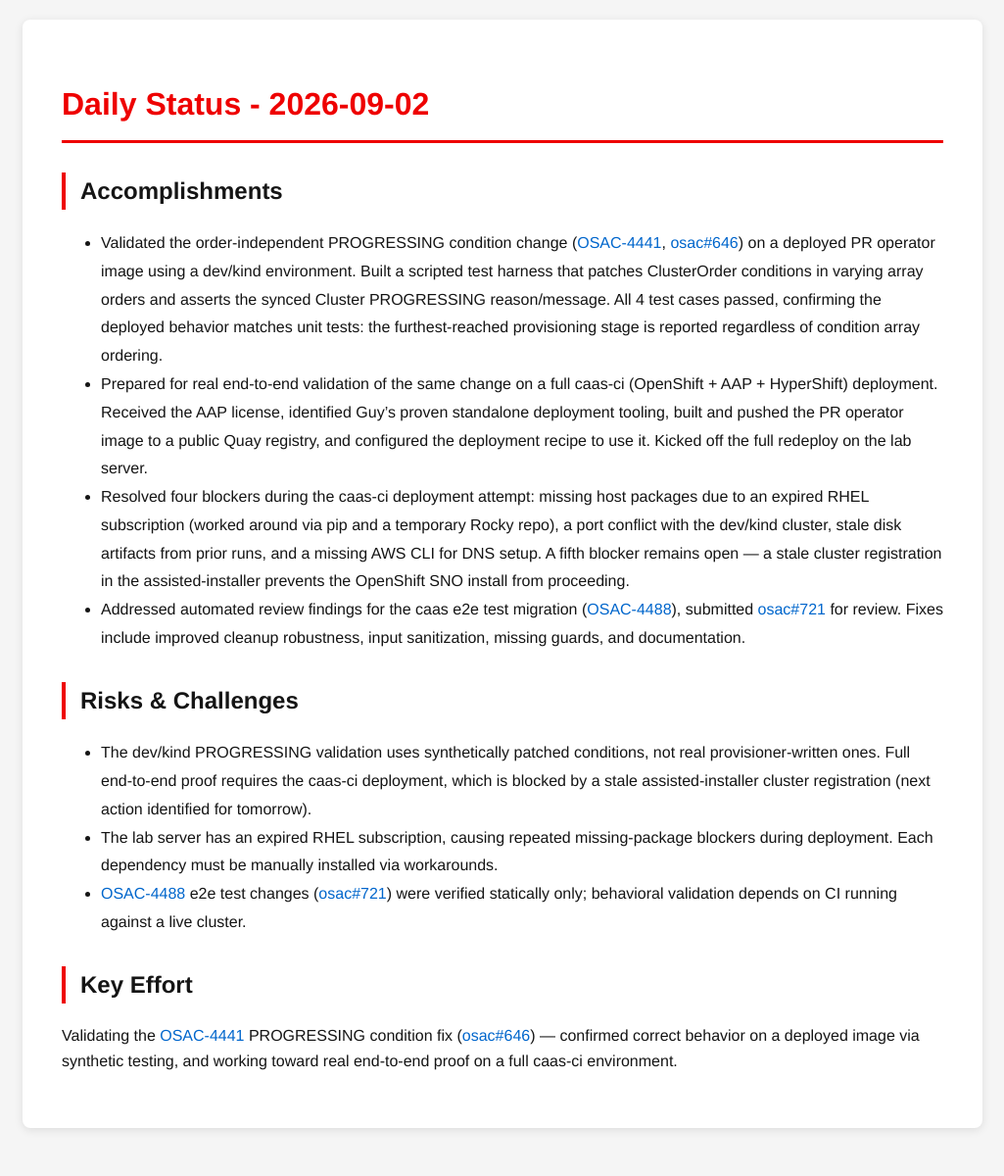
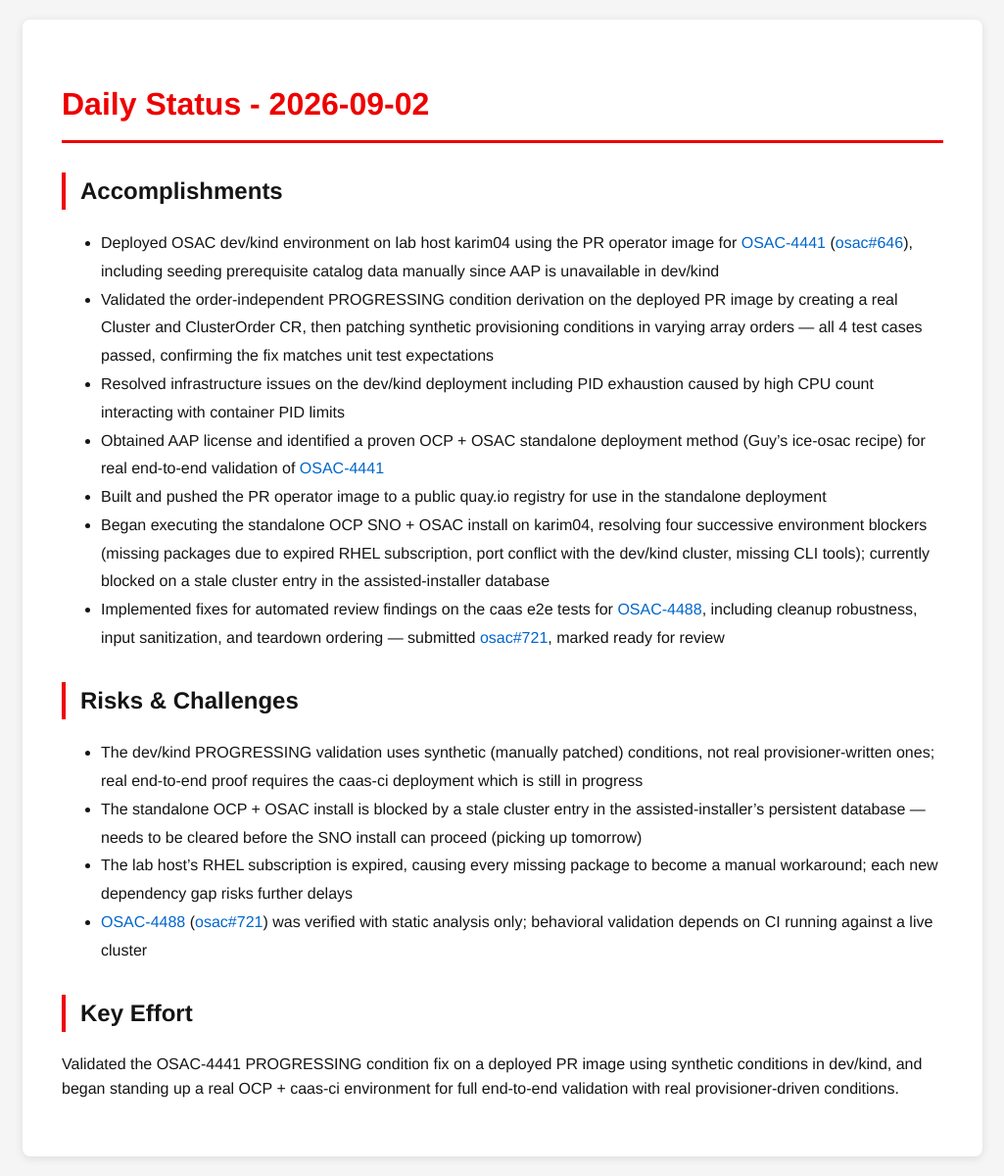
Before and after one commit to tzvatot/daily-status, a Jekyll site: the page built from 2026-09-02.md, in a window 1280 px wide. Shown: the whole page at 98% size, without its empty margins (127-1152 px from the left). Built offline with Jekyll 4.4.1, drawn with Linux system fonts in a browser that asks for light colours; before the commit the page ends 1171 px from its top, so only the background shows below that.

Commit message:
Daily status update - 2026-09-02

```diff
--- a/2026-09-02.md
+++ b/2026-09-02.md
@@ -7,15 +7,19 @@
 # Daily Status - 2026-09-02
 
 ## Accomplishments
-- Validated the order-independent PROGRESSING condition change ([OSAC-4441](https://redhat.atlassian.net/browse/OSAC-4441), [osac#646](https://github.com/osac-project/osac/pull/646)) on a deployed PR operator image using a dev/kind environment. Built a scripted test harness that patches ClusterOrder conditions in varying array orders and asserts the synced Cluster PROGRESSING reason/message. All 4 test cases passed, confirming the deployed behavior matches unit tests: the furthest-reached provisioning stage is reported regardless of condition array ordering.
-- Prepared for real end-to-end validation of the same change on a full caas-ci (OpenShift + AAP + HyperShift) deployment. Received the AAP license, identified Guy's proven standalone deployment tooling, built and pushed the PR operator image to a public Quay registry, and configured the deployment recipe to use it. Kicked off the full redeploy on the lab server.
-- Resolved four blockers during the caas-ci deployment attempt: missing host packages due to an expired RHEL subscription (worked around via pip and a temporary Rocky repo), a port conflict with the dev/kind cluster, stale disk artifacts from prior runs, and a missing AWS CLI for DNS setup. A fifth blocker remains open — a stale cluster registration in the assisted-installer prevents the OpenShift SNO install from proceeding.
-- Addressed automated review findings for the caas e2e test migration ([OSAC-4488](https://redhat.atlassian.net/browse/OSAC-4488)), submitted [osac#721](https://github.com/osac-project/osac/pull/721) for review. Fixes include improved cleanup robustness, input sanitization, missing guards, and documentation.
+- Deployed OSAC dev/kind environment on lab host karim04 using the PR operator image for [OSAC-4441](https://redhat.atlassian.net/browse/OSAC-4441) ([osac#646](https://github.com/osac-project/osac/pull/646)), including seeding prerequisite catalog data manually since AAP is unavailable in dev/kind
+- Validated the order-independent PROGRESSING condition derivation on the deployed PR image by creating a real Cluster and ClusterOrder CR, then patching synthetic provisioning conditions in varying array orders — all 4 test cases passed, confirming the fix matches unit test expectations
+- Resolved infrastructure issues on the dev/kind deployment including PID exhaustion caused by high CPU count interacting with container PID limits
+- Obtained AAP license and identified a proven OCP + OSAC standalone deployment method (Guy's ice-osac recipe) for real end-to-end validation of [OSAC-4441](https://redhat.atlassian.net/browse/OSAC-4441)
+- Built and pushed the PR operator image to a public quay.io registry for use in the standalone deployment
+- Began executing the standalone OCP SNO + OSAC install on karim04, resolving four successive environment blockers (missing packages due to expired RHEL subscription, port conflict with the dev/kind cluster, missing CLI tools); currently blocked on a stale cluster entry in the assisted-installer database
+- Implemented fixes for automated review findings on the caas e2e tests for [OSAC-4488](https://redhat.atlassian.net/browse/OSAC-4488), including cleanup robustness, input sanitization, and teardown ordering — submitted [osac#721](https://github.com/osac-project/osac/pull/721), marked ready for review
 
 ## Risks & Challenges
-- The dev/kind PROGRESSING validation uses synthetically patched conditions, not real provisioner-written ones. Full end-to-end proof requires the caas-ci deployment, which is blocked by a stale assisted-installer cluster registration (next action identified for tomorrow).
-- The lab server has an expired RHEL subscription, causing repeated missing-package blockers during deployment. Each dependency must be manually installed via workarounds.
-- [OSAC-4488](https://redhat.atlassian.net/browse/OSAC-4488) e2e test changes ([osac#721](https://github.com/osac-project/osac/pull/721)) were verified statically only; behavioral validation depends on CI running against a live cluster.
+- The dev/kind PROGRESSING validation uses synthetic (manually patched) conditions, not real provisioner-written ones; real end-to-end proof requires the caas-ci deployment which is still in progress
+- The standalone OCP + OSAC install is blocked by a stale cluster entry in the assisted-installer's persistent database — needs to be cleared before the SNO install can proceed (picking up tomorrow)
+- The lab host's RHEL subscription is expired, causing every missing package to become a manual workaround; each new dependency gap risks further delays
+- [OSAC-4488](https://redhat.atlassian.net/browse/OSAC-4488) ([osac#721](https://github.com/osac-project/osac/pull/721)) was verified with static analysis only; behavioral validation depends on CI running against a live cluster
 
 ## Key Effort
-Validating the [OSAC-4441](https://redhat.atlassian.net/browse/OSAC-4441) PROGRESSING condition fix ([osac#646](https://github.com/osac-project/osac/pull/646)) — confirmed correct behavior on a deployed image via synthetic testing, and working toward real end-to-end proof on a full caas-ci environment.
+Validated the OSAC-4441 PROGRESSING condition fix on a deployed PR image using synthetic conditions in dev/kind, and began standing up a real OCP + caas-ci environment for full end-to-end validation with real provisioner-driven conditions.
```
